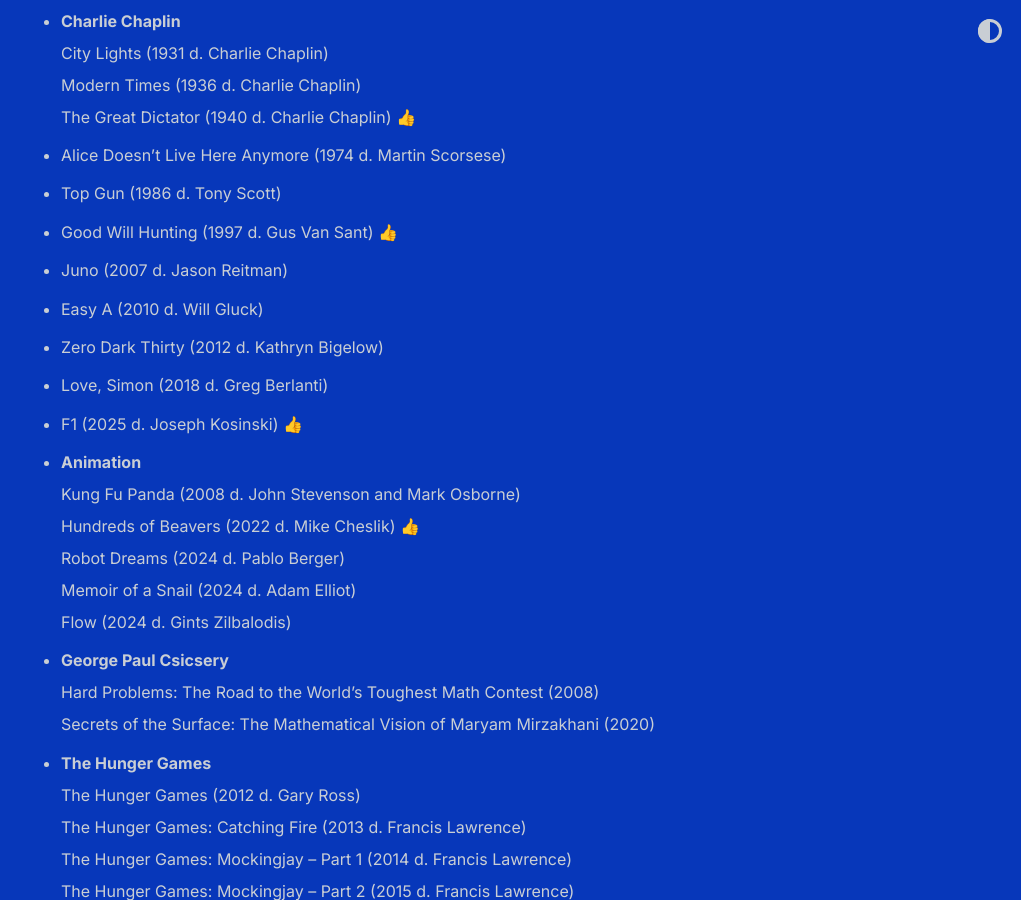
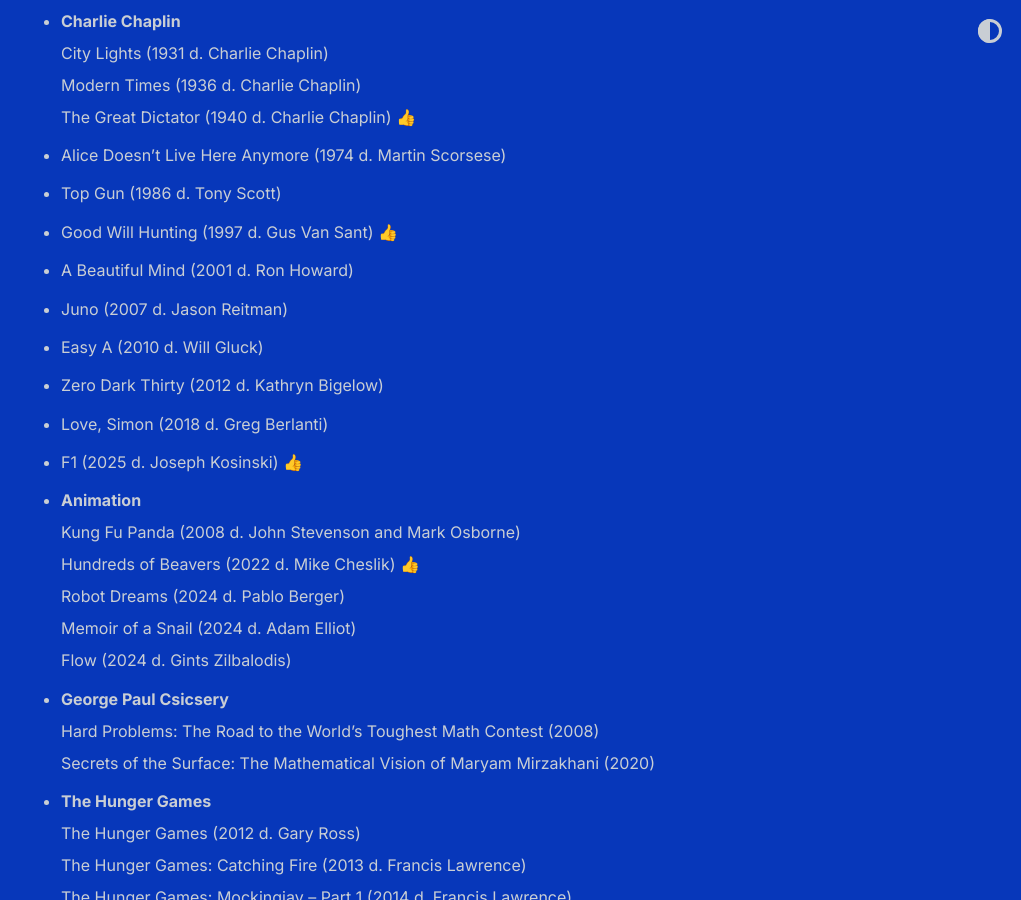
Before and after one commit to shihankanungo/shihankanungo.github.io, a Jekyll site: the page built from wrapped.md, in a window 1280 px wide and 900 px high, scrolled down 1730 px. Shown: the whole window, without its empty margins (259-1280 px from the left). Built offline with Jekyll 4.4.1, drawn with Linux system fonts in a browser that asks for light colours.

Commit message:
Update wrapped.md

```diff
--- a/wrapped.md
+++ b/wrapped.md
@@ -44,6 +44,7 @@
 - Alice Doesn't Live Here Anymore (1974 d. Martin Scorsese)
 - Top Gun (1986 d. Tony Scott)
 - Good Will Hunting (1997 d. Gus Van Sant)  👍
+- A Beautiful Mind (2001 d. Ron Howard)
 - Juno (2007 d. Jason Reitman)
 - Easy A (2010 d. Will Gluck)
 - Zero Dark Thirty (2012 d. Kathryn Bigelow)
```
